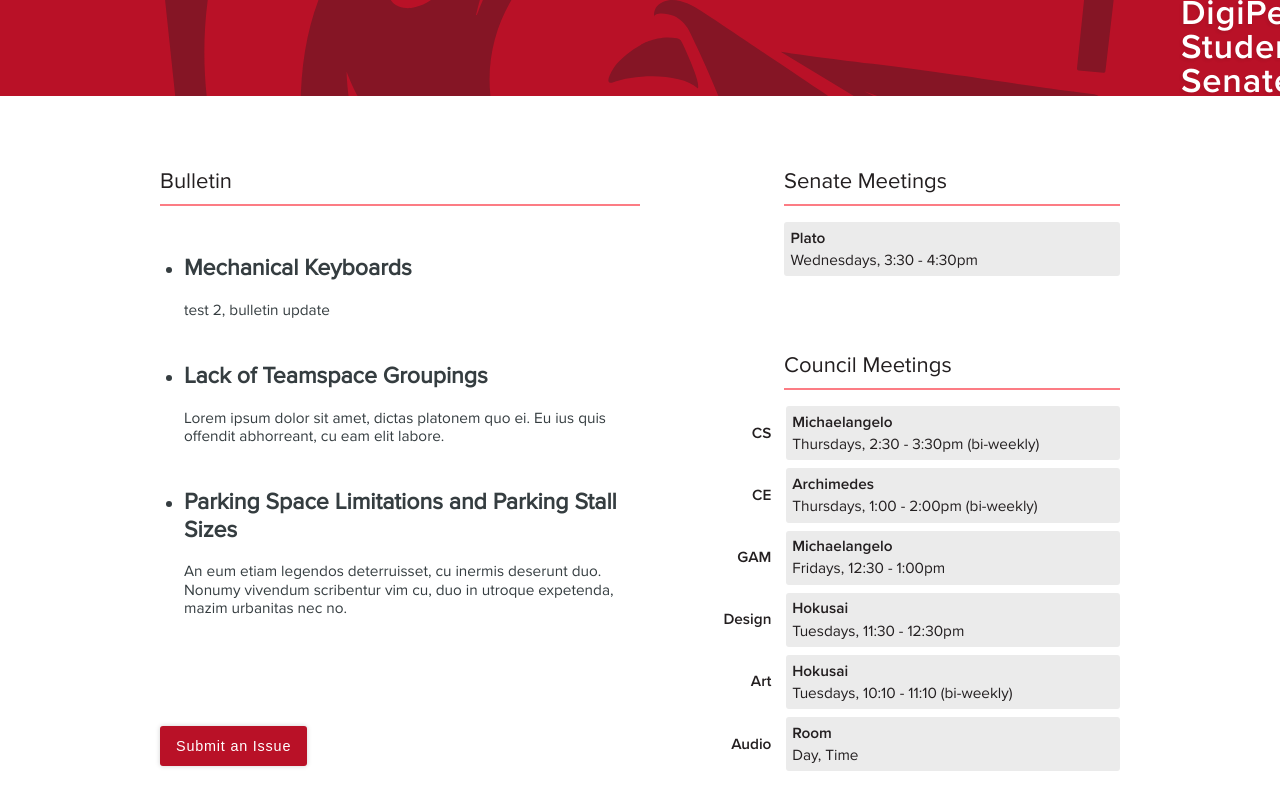
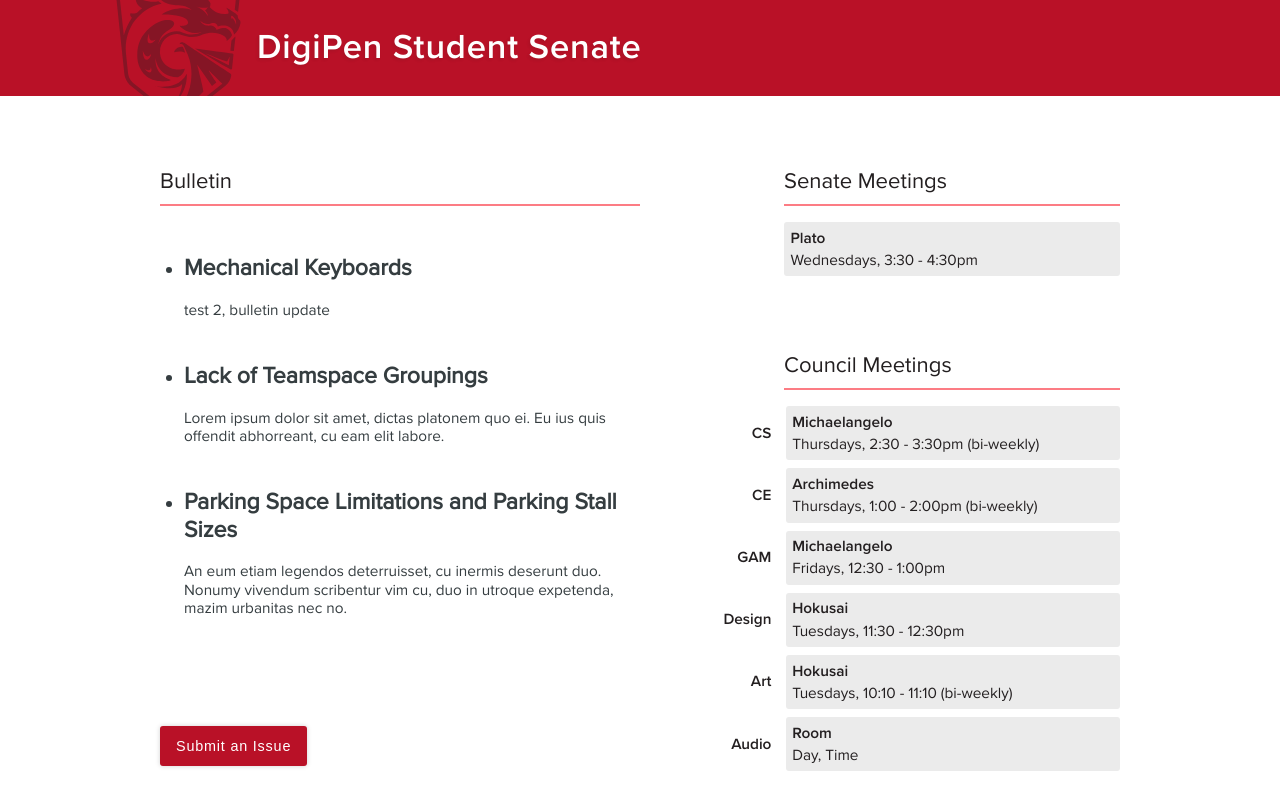
Before and after one commit to digipen-student-senate/digipen-student-senate, a Jekyll site: the page built from index.md, in a window 1280 px wide. Shown: the top 810 px of the page. Built offline with Jekyll 4.4.1, drawn with Linux system fonts in a browser that asks for light colours.

Commit message:
Update default.html

```diff
--- a/_layouts/default.html
+++ b/_layouts/default.html
@@ -14,7 +14,7 @@
 		<div class="outerframe">
 			<div class="outerframe_header">
 				<div class="section_pageTitle">
-                    <img src="/assets/digipen_mascot.svg">
+                    <img src="/assets/digipen_mascot.svg" style="width: 12%;">
 					<h1 class="page_Title">DigiPen Student Senate </h1>
 				</div>
 			</div>
```
